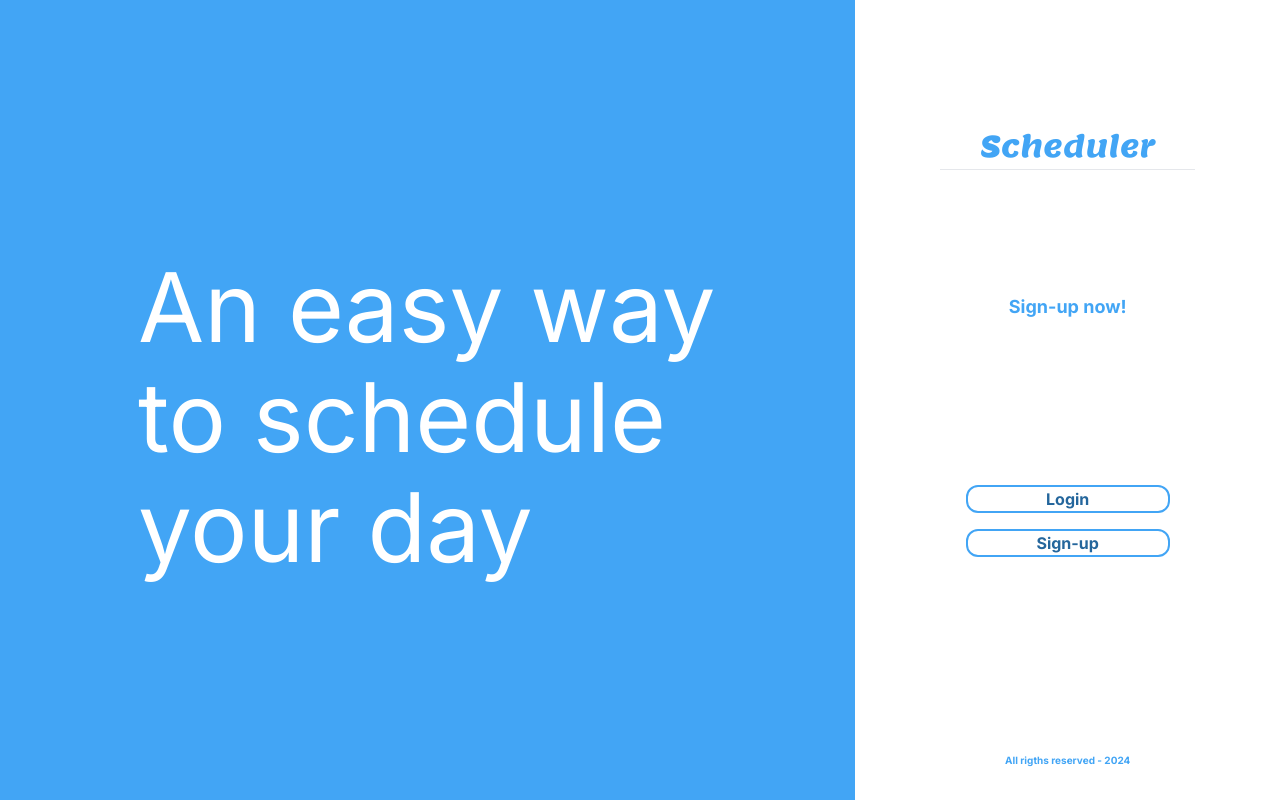
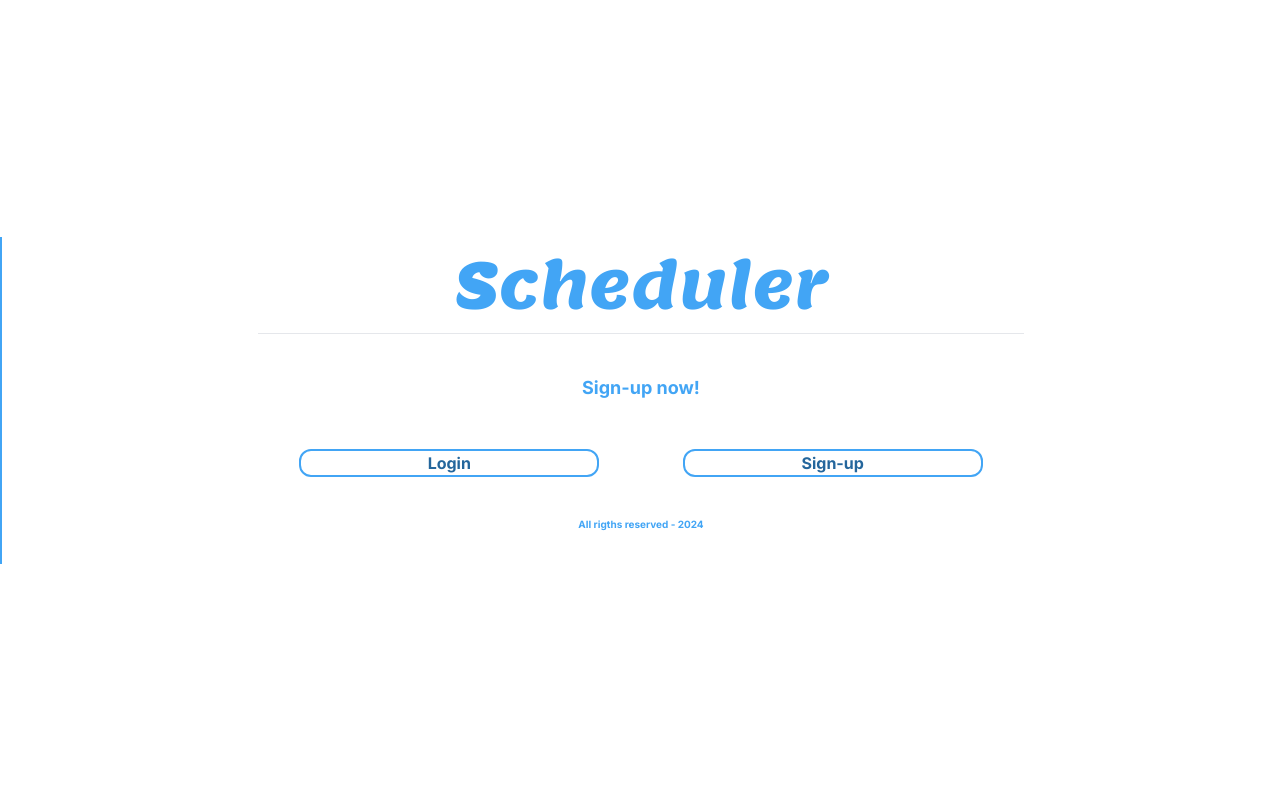
Before and after one commit to viniciuspx/scheduler, a Next.js app: page / in a window 1280 px wide. Built offline with nearby package versions, Linux system fonts and the light colour scheme.

Commit message:
fix first page

```diff
--- a/src/app/components/home/home.tsx
+++ b/src/app/components/home/home.tsx
@@ -15,28 +15,16 @@ export const MakeHome = () => {
   }, 4000);
 
   return (
-    <div className="h-lvh flex flex-row">
-      <div
-        className="w-0 md:w-8/12 bg-[#42A5F5] flex justify-center"
-        onClick={handleClick}
-      >
-        <div className="m-auto">
-          <Trail open={open}>
-            <span>An easy way</span>
-            <span>to schedule</span>
-            <span>your day</span>
-          </Trail>
-        </div>
-      </div>
-      <div className="w-full md:w-4/12 flex flex-col flex-wrap border-l-2 md:border-[#42A5F5]">
+    <div className="h-lvh flex">
+      <div className="w-full m-auto flex flex-col flex-wrap border-l-2 md:border-[#42A5F5]">
         <div className="md:w-full w-full flex h-2/5 justify-center flex-wrap flex-col">
           <span
-            className={`md:w-3/5 md:text-[30px] text-[24px] text-center inline-block align-top m-auto text-[#42A5F5] ${lemon.className}`}
+            className={`md:w-3/5 md:text-[64px] text-[24px] text-center inline-block align-top m-auto text-[#42A5F5] ${lemon.className}`}
           >
             Scheduler
             <hr />
           </span>
-          <span className="text-center text-[#42A5F5] font-bold md:text-[18px] text-[14px]">
+          <span className="text-center text-[#42A5F5] p-10 font-bold md:text-[18px] text-[14px]">
             Sign-up now!
           </span>
         </div>
```
